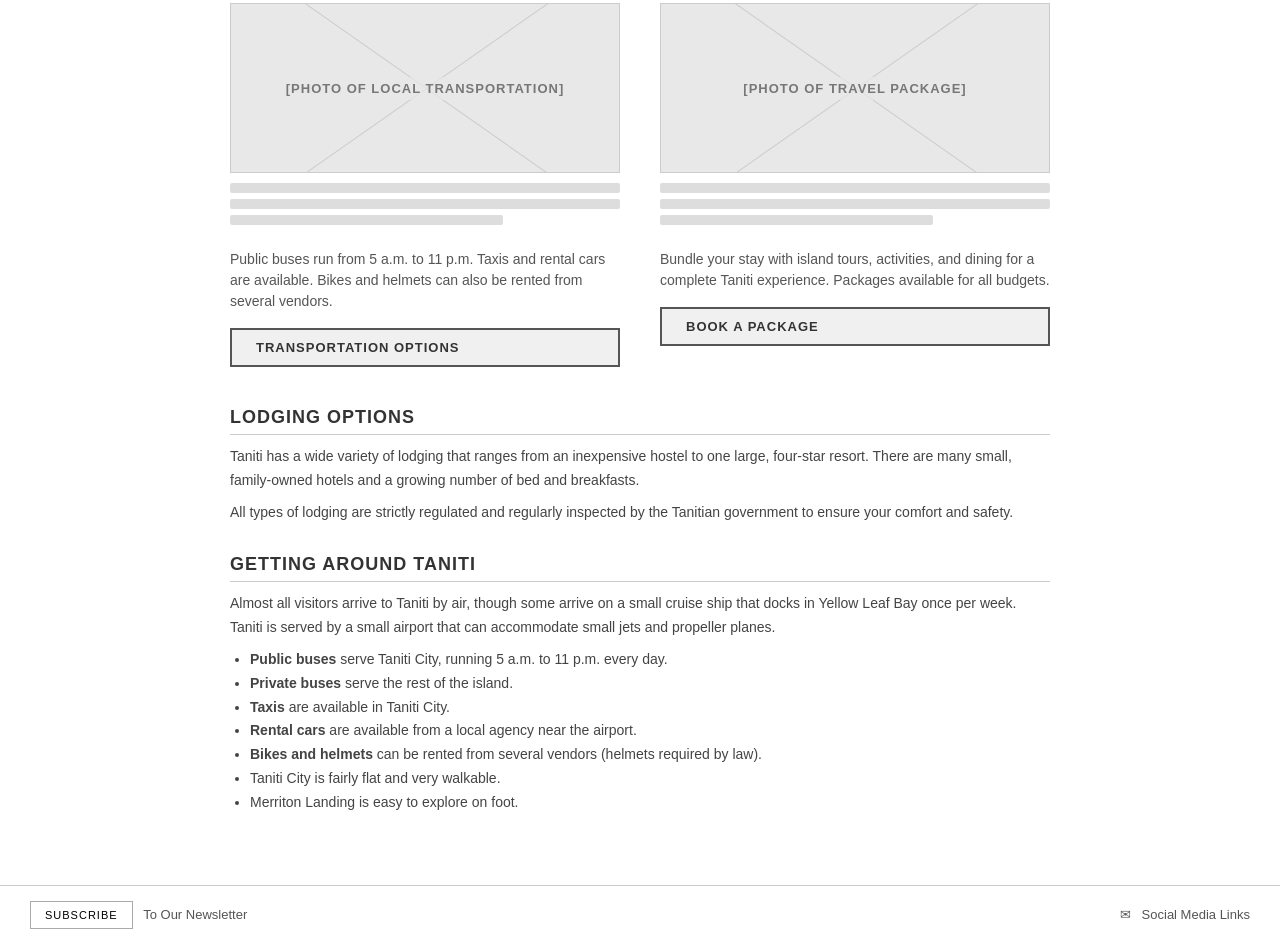
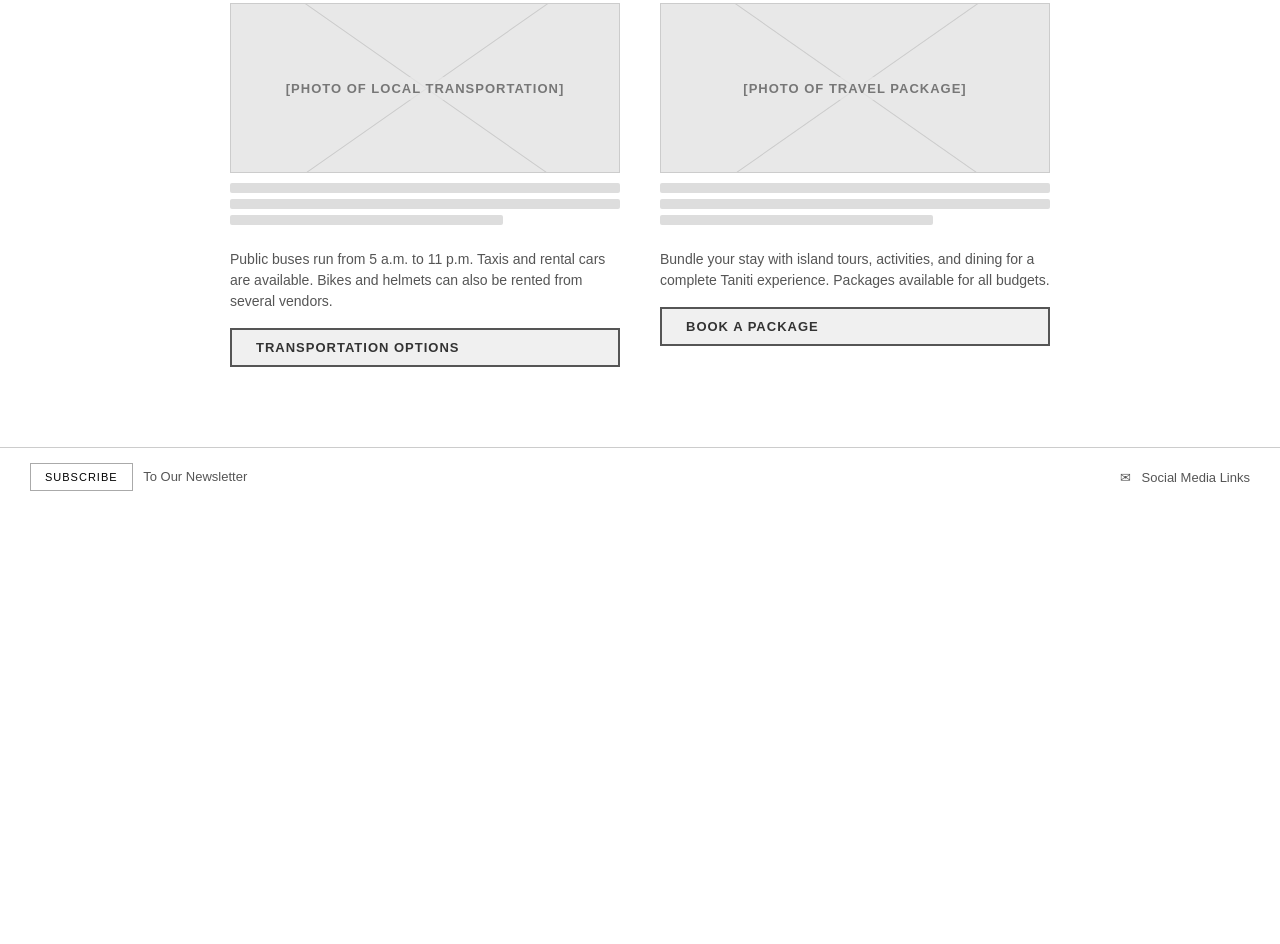
Before and after one commit to mariavero-brito/d479-mariavero-brito, a plain HTML site: page stay.html in a window 1280 px wide. Shown: the part 678-1622 px from the top of the page. After the commit the page ends 1184 px from the top, so only its background shows below. Drawn offline with Linux system fonts and the light colour scheme.

```diff
--- a/stay.html
+++ b/stay.html
@@ -106,39 +106,6 @@
 
         </div>
 
-        <!-- Lodging Details -->
-        <div class="about-text">
-            <h2>Lodging Options</h2>
-            <p>
-                Taniti has a wide variety of lodging that ranges from an inexpensive hostel
-                to one large, four-star resort. There are many small, family-owned hotels and
-                a growing number of bed and breakfasts.
-            </p>
-            <p>
-                All types of lodging are strictly regulated and regularly inspected by the
-                Tanitian government to ensure your comfort and safety.
-            </p>
-        </div>
-
-        <!-- Transportation Details -->
-        <div class="about-text" id="transport-info">
-            <h2>Getting Around Taniti</h2>
-            <p>
-                Almost all visitors arrive to Taniti by air, though some arrive on a small
-                cruise ship that docks in Yellow Leaf Bay once per week. Taniti is served by
-                a small airport that can accommodate small jets and propeller planes.
-            </p>
-            <ul>
-                <li><strong>Public buses</strong> serve Taniti City, running 5 a.m. to 11 p.m. every day.</li>
-                <li><strong>Private buses</strong> serve the rest of the island.</li>
-                <li><strong>Taxis</strong> are available in Taniti City.</li>
-                <li><strong>Rental cars</strong> are available from a local agency near the airport.</li>
-                <li><strong>Bikes and helmets</strong> can be rented from several vendors (helmets required by law).</li>
-                <li>Taniti City is fairly flat and very walkable.</li>
-                <li>Merriton Landing is easy to explore on foot.</li>
-            </ul>
-        </div>
-
     </div>
 
     <!-- Footer -->
```
Also changed, not shown: about.html (+0 -15 lines).
